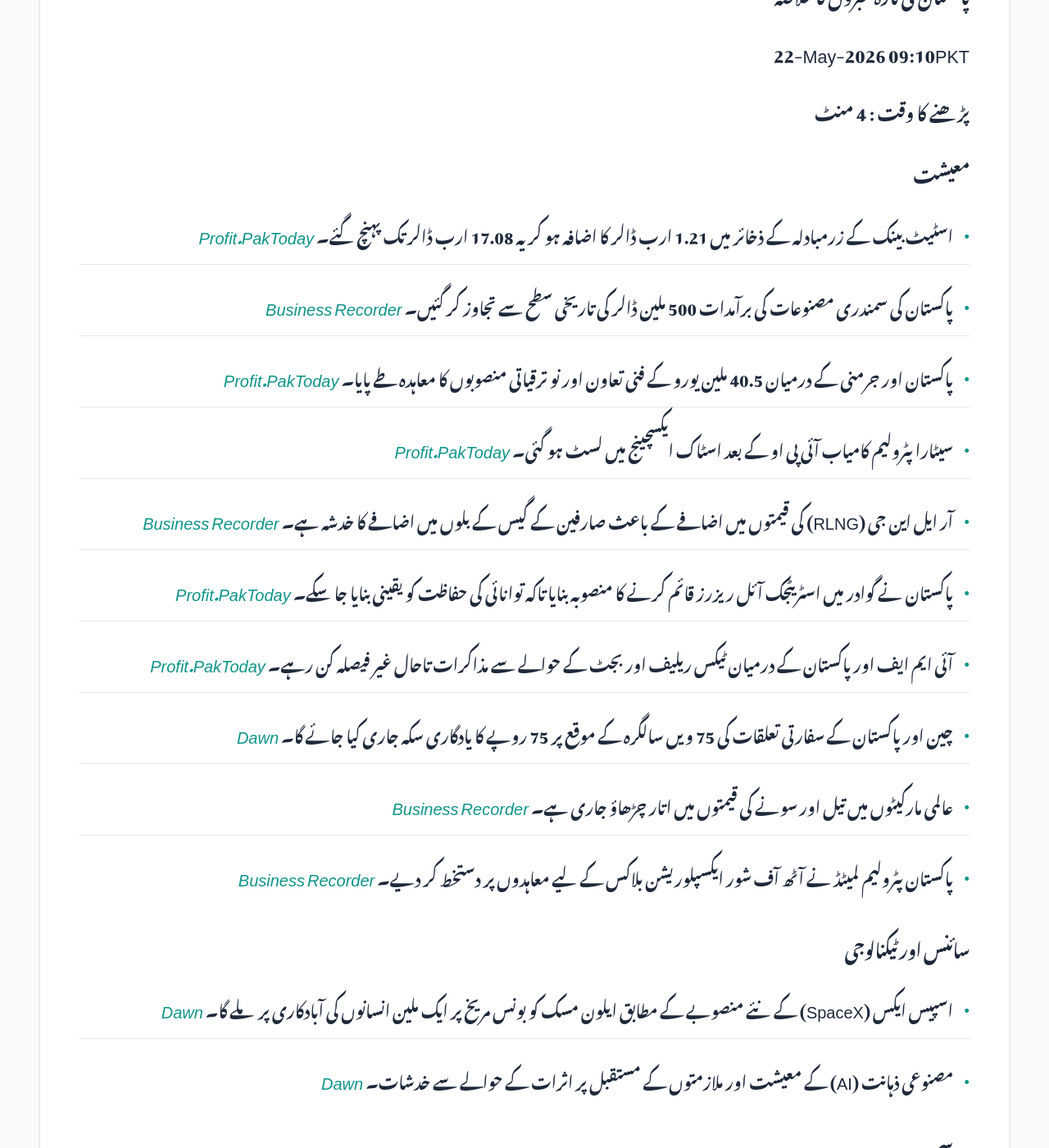
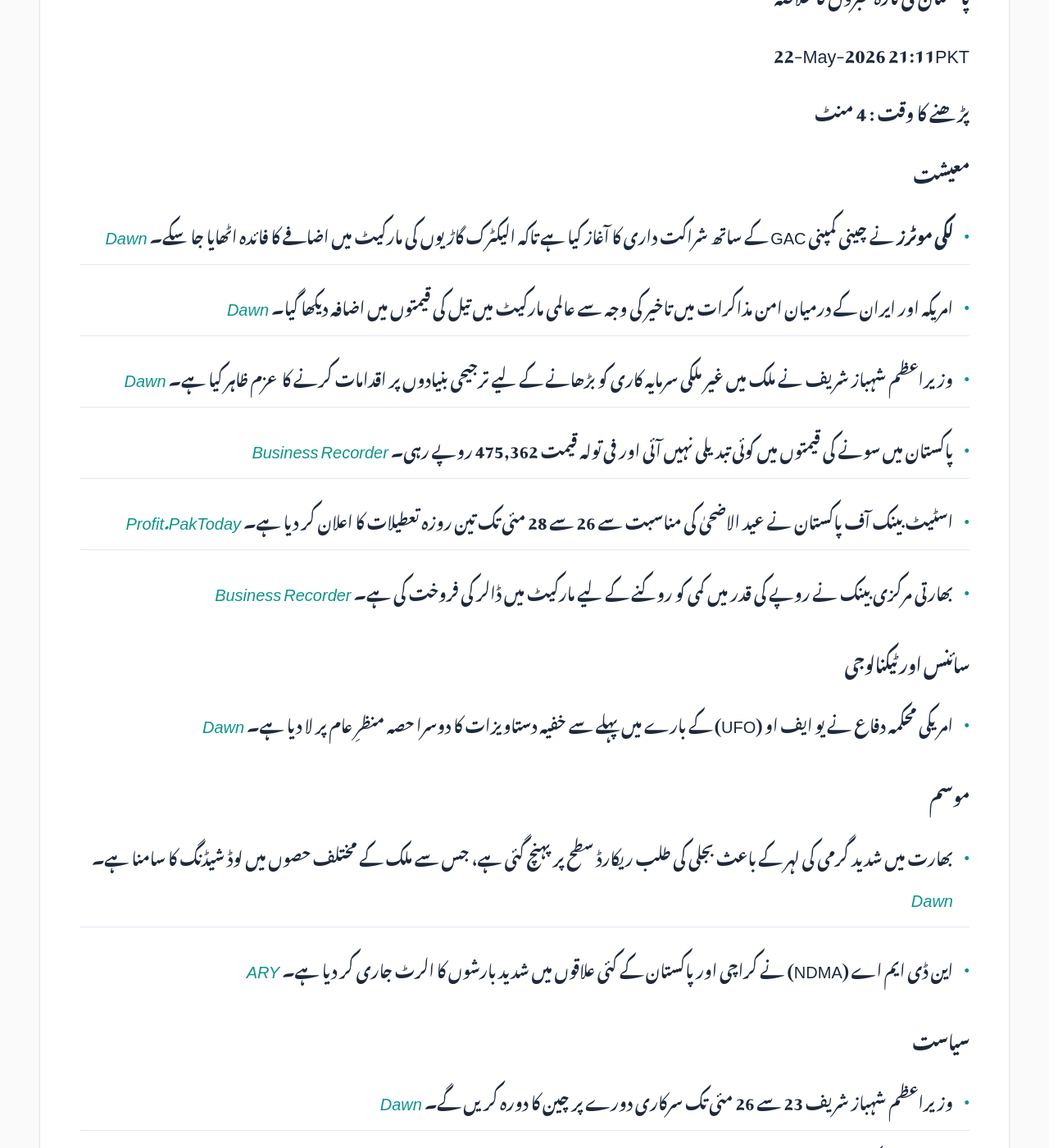
Before and after one commit to zsubzwary/news, a Jekyll site: the page built from ur/index.md, in a window 1280 px wide and 1400 px high, scrolled down 354 px. Shown: the whole window at 82% size. Built offline with Jekyll 4.4.1, drawn with Linux system fonts in a browser that asks for light colours; some web fonts are replaced; comment, search, counter and statistics services are not loaded; some of the changed text lies outside the part shown.

Commit message:
DateTime; 2026-05-22T16:11:01.616Z

```diff
--- a/ur/index.md
+++ b/ur/index.md
@@ -7,55 +7,43 @@ rtl: true
 
 پاکستان کی تازہ خبروں کا خلاصہ
 
- &lrm; 22-May-2026 09:10PKT
+ &lrm; 22-May-2026 21:11PKT
 
 پڑھنے کا وقت : 4 منٹ
 
 ### معیشت
-- اسٹیٹ بینک کے زرمبادلہ کے ذخائر میں 1.21 ارب ڈالر کا اضافہ ہو کر یہ 17.08 ارب ڈالر تک پہنچ گئے۔ *[Profit.PakToday](https://profit.pakistantoday.com.pk/2026/05/21/sbp-reserves-surge-1-21bn-to-17-08bn-on-imf-and-panda-bond-inflows/)*
-- پاکستان کی سمندری مصنوعات کی برآمدات 500 ملین ڈالر کی تاریخی سطح سے تجاوز کر گئیں۔ *[Business Recorder](https://www.brecorder.com/news/40422313/pakistan-seafood-exports-surpass-historic-usd500m-milestone)*
-- پاکستان اور جرمنی کے درمیان 40.5 ملین یورو کے فنی تعاون اور نو ترقیاتی منصوبوں کا معاہدہ طے پایا۔ *[Profit.PakToday](https://profit.pakistantoday.com.pk/2026/05/21/pakistan-germany-ink-e40-5mn-deal-for-9-development-projects/)*
-- سیٹارا پٹرولیم کامیاب آئی پی او کے بعد اسٹاک ایکسچینج میں لسٹ ہو گئی۔ *[Profit.PakToday](https://profit.pakistantoday.com.pk/2026/05/21/sitara-petroleum-lists-on-psx-after-rs-4-8bn-ipo-demand-surges-across-tranches/)*
-- آر ایل این جی (RLNG) کی قیمتوں میں اضافے کے باعث صارفین کے گیس کے بلوں میں اضافے کا خدشہ ہے۔ *[Business Recorder](https://www.brecorder.com/news/40422318/rlng-consumers-may-face-significantly-inflated-gas-bills)*
-- پاکستان نے گوادر میں اسٹریٹجک آئل ریزرز قائم کرنے کا منصوبہ بنایا تاکہ توانائی کی حفاظت کو یقینی بنایا جا سکے۔ *[Profit.PakToday](https://profit.pakistantoday.com.pk/2026/05/22/pakistan-plans-strategic-oil-reserves-at-gwadar-energy-city-seeks-gulf-investment/)*
-- آئی ایم ایف اور پاکستان کے درمیان ٹیکس ریلیف اور بجٹ کے حوالے سے مذاکرات تاحال غیر فیصلہ کن رہے۔ *[Profit.PakToday](https://profit.pakistantoday.com.pk/2026/05/22/pakistan-imf-yet-to-agree-on-salaried-class-tax-relief-revenue-estimates-ahead-of-budget/)*
-- چین اور پاکستان کے سفارتی تعلقات کی 75 ویں سالگرہ کے موقع پر 75 روپے کا یادگاری سکہ جاری کیا جائے گا۔ *[Dawn](https://www.dawn.com/news/2002172/govt-to-issue-commemorative-coin-to-mark-75th-anniversary-of-diplomatic-ties-with-china)*
-- عالمی مارکیٹوں میں تیل اور سونے کی قیمتوں میں اتار چڑھاؤ جاری ہے۔ *[Business Recorder](https://www.brecorder.com/news/40422351/oil-prices-gain-as-investors-doubt-breakthrough-in-us-iran-peace-talks)*
-- پاکستان پٹرولیم لمیٹڈ نے آٹھ آف شور ایکسپلوریشن بلاکس کے لیے معاہدوں پر دستخط کر دیے۔ *[Business Recorder](https://www.brecorder.com/news/40422317/ppl-signs-psas-licences-for-eight-offshore-exploration-blocks)*
+- **لکی موٹرز** نے چینی کمپنی GAC کے ساتھ شراکت داری کا آغاز کیا ہے تاکہ الیکٹرک گاڑیوں کی مارکیٹ میں اضافے کا فائدہ اٹھایا جا سکے۔ *[Dawn](https://www.dawn.com/news/2002277/lucky-motors-partners-with-chinas-gac-as-it-bets-fuel-shock-will-drive-ev-switch)*
+- امریکہ اور ایران کے درمیان امن مذاکرات میں تاخیر کی وجہ سے عالمی مارکیٹ میں تیل کی قیمتوں میں اضافہ دیکھا گیا۔ *[Dawn](https://www.dawn.com/news/2002218/oil-prices-rise-as-investors-doubt-breakthrough-in-us-iran-peace-talks)*
+- وزیراعظم شہباز شریف نے ملک میں غیر ملکی سرمایہ کاری کو بڑھانے کے لیے ترجیحی بنیادوں پر اقدامات کرنے کا عزم ظاہر کیا ہے۔ *[Dawn](https://www.dawn.com/news/2002240/pm-shehbaz-says-pakistan-taking-measures-on-a-priority-basis-to-increase-foreign-investment)*
+- پاکستان میں سونے کی قیمتوں میں کوئی تبدیلی نہیں آئی اور فی تولہ قیمت 475,362 روپے رہی۔ *[Business Recorder](https://www.brecorder.com/news/40422411/gold-price-drops-by-rs2700-per-tola-in-pakistan)*
+- اسٹیٹ بینک آف پاکستان نے عید الاضحیٰ کی مناسبت سے 26 سے 28 مئی تک تین روزہ تعطیلات کا اعلان کر دیا ہے۔ *[Profit.PakToday](https://profit.pakistantoday.com.pk/2026/05/22/state-bank-of-pakistan-announces-three-day-eid-ul-adha-holiday-from-may-26/)*
+- بھارتی مرکزی بینک نے روپے کی قدر میں کمی کو روکنے کے لیے مارکیٹ میں ڈالر کی فروخت کی ہے۔ *[Business Recorder](https://www.brecorder.com/news/40422407/indias-central-bank-sold-net-98-billion-in-march-as-iran-war-battered-indian-rupee-bulletin-shows)*
 
 ### سائنس اور ٹیکنالوجی
-- اسپیس ایکس (SpaceX) کے نئے منصوبے کے مطابق ایلون مسک کو بونس مریخ پر ایک ملین انسانوں کی آبادکاری پر ملے گا۔ *[Dawn](https://www.dawn.com/news/2002156/spacex-to-give-out-bonus-when-1m-humans-settle-on-mars)*
-- مصنوعی ذہانت (AI) کے معیشت اور ملازمتوں کے مستقبل پر اثرات کے حوالے سے خدشات۔ *[Dawn](https://www.dawn.com/news/2002169/will-ai-kill-your-job)*
+- امریکی محکمہ دفاع نے یو ایف او (UFO) کے بارے میں پہلے سے خفیہ دستاویزات کا دوسرا حصہ منظرِ عام پر لا دیا ہے۔ *[Dawn](https://www.dawn.com/news/2002290/us-releases-second-batch-of-government-declassified-ufo-files)*
 
 ### موسم
-- بھارت کے سلال ڈیم کے گیٹ کھولنے سے دریائے چناب میں پانی کی سطح میں اضافے کا خطرہ ہے۔ *[Dawn](https://www.dawn.com/news/2002064/sialkot-authorities-on-alert-as-india-opens-spillway-gates-of-dam-on-chenab-river)*
+- بھارت میں شدید گرمی کی لہر کے باعث بجلی کی طلب ریکارڈ سطح پر پہنچ گئی ہے، جس سے ملک کے مختلف حصوں میں لوڈ شیڈنگ کا سامنا ہے۔ *[Dawn](https://www.dawn.com/news/2002287/india-battles-power-cuts-as-heatwave-boosts-electricity-demand-to-record)*
+- این ڈی ایم اے (NDMA) نے کراچی اور پاکستان کے کئی علاقوں میں شدید بارشوں کا الرٹ جاری کر دیا ہے۔ *[ARY](https://arynews.tv/ndma-rain-alert-for-karachi-and-pakistan)*
 
 ### سیاست
-- شیر افضل مرवत نے علی امین گنڈاپور کے استعفے کے خلاف وفاقی آئینی عدالت سے رجوع کیا۔ *[Dawn](https://www.dawn.com/news/2002133/sher-afzal-marwat-moves-fcc-against-gandapurs-resignation)*
-- سینیٹ نے قرضوں کے انتظام اور ایکسپورٹ امپورٹ بینک کی ترمیم کے بل منظور کر لیے ہیں۔ *[Profit.PakToday](https://profit.pakistantoday.com.pk/2026/05/22/senate-approves-debt-management-export-import-bank-amendment-bills/)*
-- سپیکر قومی اسمبلی نے جمہوری عمل اور پارلیمانی طریقہ کار میں نوجوانوں کی شرکت کی اہمیت پر زور دیا۔ *[Business Recorder](https://www.brecorder.com/news/40422321/parliamentary-procedures-speaker-underscores-critical-role-of-youth-participation)*
-- بیلوال بھٹو نے خیبر پختونخوا کے گورنر سے ملاقات کر صوبے کی سیاسی اور انتظامی صورتحال پر تبادلہ خیال کیا۔ *[Business Recorder](https://www.brecorder.com/news/40422325/bilawal-governor-discuss-kp-political-administrative-situation)*
+- وزیراعظم شہباز شریف 23 سے 26 مئی تک سرکاری دورے پر چین کا دورہ کریں گے۔ *[Dawn](https://www.dawn.com/news/2002224/fo-says-pm-shehbaz-to-visit-china-from-may-23-26)*
+- پاکستان نے کشمیری سیاسی قیدیوں کی فوری رہائی کا مطالبہ کیا اور سندھ طاس معاہدے کے تحت پانی کے حقوق کے تحفظ کا عزم کیا۔ *[Business Recorder](https://www.brecorder.com/news/40422412/pakistan-urges-release-of-kashmiri-political-prisoners-vows-to-protect-water-rights)*
 
 ### قومی
-- یو اے ای سے پاکستان کے 3,494 شہریوں کو بے دخل کیا گیا، تاہم حکومت نے کسی بھی قسم کے امتیاز سے انکار کیا۔ *[Dawn](https://www.dawn.com/news/2002124/uae-deportations-issue-referred-to-senate-panel)*
-- سپریم کورٹ کے چیف جسٹس یحییٰ آفریدی کے خلاف لگائی گئی شکایات خارج کر دی گئیں۔ *[Dawn](https://www.dawn.com/news/2002127/dismissed-complaints-against-cjp-afridi-made-public)*
-- سندھ کابینہ نے کراچی کے 'ریڈ لائن' بس ریپڈ ٹرانزٹ منصوبے کے لیے ہنگامی فنڈنگ کی منظوری دے دی۔ *[Dawn](https://www.dawn.com/news/2002188/emergency-funding-approved-to-accelerate-work-on-red-line)*
-- ایف آئی اے کی رپورٹ کے مطابق پنجاب میں دورانِ حراست تشدد کے کیسز سب سے زیادہ ہیں۔ *[Dawn](https://www.dawn.com/news/2002126/most-custodial-torture-cases-from-punjab-lhc-told)*
-- سکیورٹی فورسز نے خیبر پختونخوا کے مختلف علاقوں میں آپریشن کر کے 23 دہشت گردوں کو ہلاک کر دیا۔ *[Dawn](https://www.dawn.com/news/2002065/security-forces-kill-23-terrorists-in-multiple-khyber-pakhtunkhwa-ibos-ispr)*
-- باجوڑ میں ڈرون حملے کے نتیجے میں دو اسکول کے بچے جاں بحق ہو گئے۔ *[Dawn](https://www.dawn.com/news/2002038/quadcopter-attack-kills-two-schoolchildren-in-kps-bajaur)*
-- پاکستان ریلوے نے عید الاضحیٰ کے موقع پر مسافروں کی سہولت کے لیے خصوصی ٹرینوں کا اعلان کیا ہے۔ *[Profit.PakToday](https://profit.pakistantoday.com.pk/2026/05/22/pakistan-railways-announces-three-special-eidul-azha-trains/)*
+- بلاول بھٹو زرداری نے کراچی میں 39 کلومیٹر طویل شاہراہِ بھٹو ایکسپریس وے کا افتتاح کیا۔ *[Dawn](https://www.dawn.com/news/2002279/ppp-chairman-bilawal-bhutto-inaugurates-39km-long-shahrah-i-bhutto-linking-qayyumabad-to-m9-motorway)*
+- پاکستان اور ترکی کی فضائی افواج کے درمیان دفاعی اور ایرو اسپیس ٹیکنالوجی میں تعاون بڑھانے پر اتفاق ہوا ہے۔ *[Dawn](https://www.dawn.com/news/2002276/pakistan-turkiye-air-forces-reaffirm-growing-strategic-convergence-in-defence-sector-ispr)*
+- این سی سی آئی اے (NCCIA) نے سرکاری افسران کا حساس ڈیٹا غیر ملکی اداروں کو فروخت کرنے والے گروہ کے چار افراد کو گرفتار کر لیا ہے۔ *[Dawn](https://www.dawn.com/news/2002298/nccia-uncovers-gang-selling-data-of-govt-officials-to-foreign-entities-four-arrested)*
+- اسلام آباد ہائی کورٹ نے وفاقی دارالحکومت میں آوارہ کتوں کے قتل پر پابندی عائد کرتے ہوئے انسانی ہمدردی پر مبنی طریقے اپنانے کا حکم دے دیا ہے۔ *[Dawn](https://www.dawn.com/news/2002223/ihc-bans-killing-of-stray-dogs-orders-authorities-to-implement-humane-methods-of-population-control)*
 
 ### بین الاقوامی
-- امریکہ اور ایران کے درمیان جنگ بندی کی کوششوں میں پاکستان کا کردار اہم رہا ہے۔ *[Dawn](https://www.dawn.com/news/2002129/us-hopeful-as-islamabad-tries-to-prevail-on-tehran)*
-- اسرائیل نے غزہ فلوٹیلا سے پکڑے گئے تمام غیر ملکی کارکنوں کو بے دخل کر دیا۔ *[Dawn](https://www.dawn.com/news/2002030/israel-deports-all-foreign-gaza-flotilla-activists)*
-- پولینڈ نے امریکہ اور ایران کے درمیان مذاکرات میں پاکستان کی سہولت کاری کی تعریف کی۔ *[Business Recorder](https://www.brecorder.com/news/40422316/poland-lauds-pak-efforts-in-facilitating-us-iran-dialogue)*
+- چیف آف ڈیفنس فورسز جنرل عاصم منیر علاقائی امن اور امریکہ-ایران مذاکرات کے حوالے سے تبادلہ خیال کرنے کے لیے ایران کے سرکاری دورے پر روانہ ہوئے۔ *[Dawn](https://www.dawn.com/news/2002286/cdf-asim-munir-leaves-for-official-visit-to-iran-security-sources)*
+- یورپی یونین نے بحیرہ ہرمز کے بند ہونے کے معاملے پر ایرانی حکام کے خلاف پابندیاں لگانے کی تیاری شروع کر دی ہے۔ *[Business Recorder](https://www.brecorder.com/news/40422416/eu-moves-to-sanction-iran-over-hormuz-blockade)*
+- غزہ کے لیے امداد لے کر جانے والے انسانی ہمدردی کے کارکنوں نے اسرائیلی حراست میں بدسلوکی کے واقعات بیان کیے ہیں۔ *[Dawn](https://www.dawn.com/news/2002259/most-relentlessly-cruel-gaza-flotilla-activists-tell-harrowing-accounts-of-abuse-in-israeli-custody)*
 
 ### کھیل
-- پی سی بی (PCB) کے نئے ڈیجیٹل پلیٹ فارم پر پاکستان اور آسٹریلیا کے درمیان ہونے والی ون ڈے سیریز کی لائیو اسٹریمنگ کی جائے گی۔ *[Business Recorder](https://www.brecorder.com/news/40422314/pcb-ott-platform-to-live-stream-pak-australia-odi-series)*
+- پیپ گارڈیو لا اس سیزن کے اختتام پر مانچسٹر سٹی سے علیحدگی اختیار کر لیں گے۔ *[Dawn](https://www.dawn.com/news/2002256/pep-guardiola-to-end-decade-long-manchester-city-reign-at-end-of-season)*
+- پاکستان کرکٹ بورڈ نے آسٹریلیا کے خلاف ون ڈے سیریز کے لیے 16 رکنی ٹیم کا اعلان کر دیا ہے۔ *[Dawn](https://www.dawn.com/news/2002210/babar-naseem-recalled-as-pcb-announces-16-member-squad-for-australia-odis)*
 
 ### صحت
-- ملتان کے نشتر ہسپتال میں سرجری کے بعد مریض میں ایچ آئی وی (HIV) کی موجودگی پر تحقیقات شروع کر دی گئی ہیں۔ *[Dawn](https://www.dawn.com/news/2002063/patient-tests-hiv-positive-after-surgery-triggering-probe-at-multans-nishtar-hospital)*
-
-### دیگر
-- سی ایس بی (CBS) کی جانب سے سٹیفن کولبرٹ کے شو کی منسوخی کے حوالے سے خبریں۔ *[ARY](https://arynews.tv/heres-why-cbs-canceled-the-late-show-with-stephen-colbert-after-11-seasons)*
-- حج 2026 کے دوران سعودی عرب میں مسافروں کے لیے ہیلپ لائن نمبرز کا اجرا۔ *[ARY](https://arynews.tv/hajj-2026-helpline-numbers-for-pilgrims-in-saudi-arabia)*
+- عالمی ادارہ صحت نے جمہوری جمہوریہ کانگو میں ایبولا کے خطرے کو انتہائی بلند سطح پر قرار دے دیا ہے۔ *[Dawn](https://www.dawn.com/news/2002301/ebola-risk-now-at-highest-level-in-dr-congo-says-who)*
```
